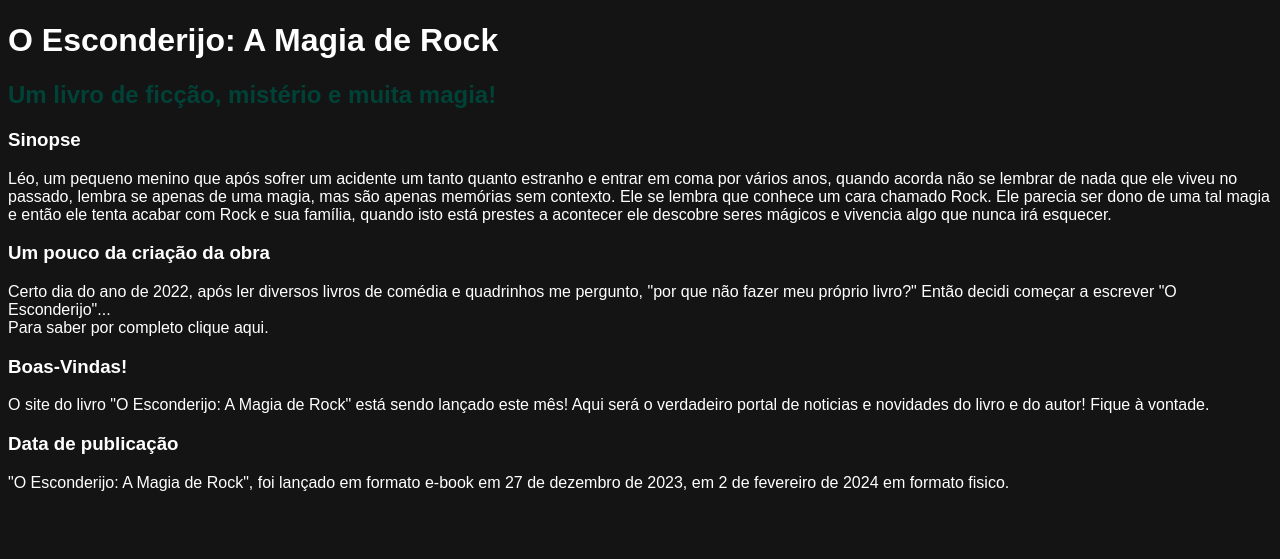
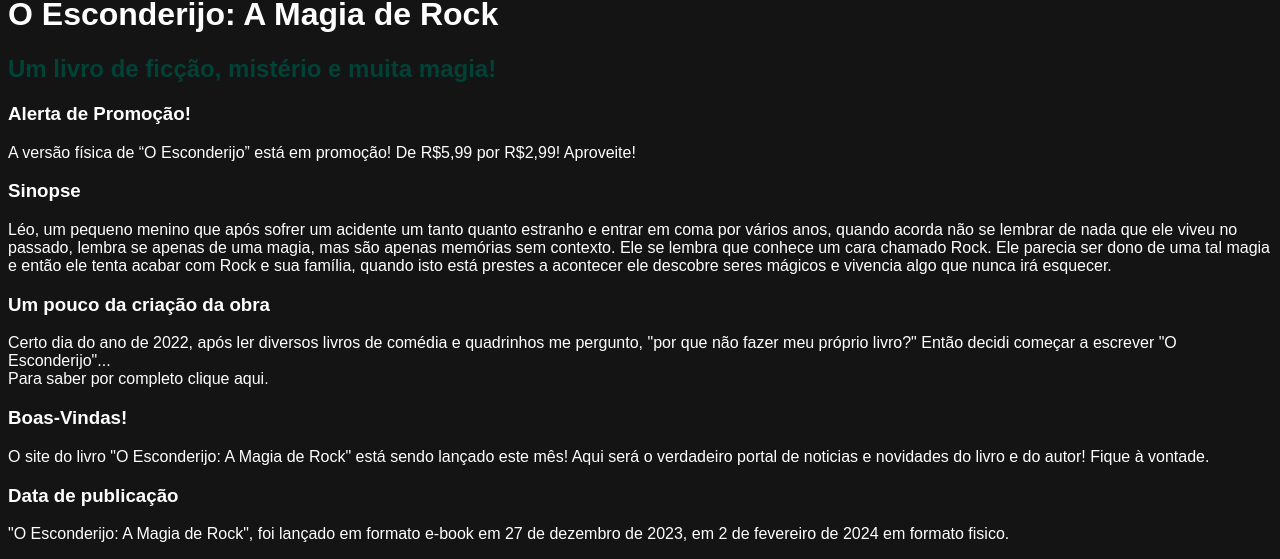
Before and after one commit to OEsconderijo/amagiaderock, a plain HTML site: page index.html in a window 1280 px wide. Shown: the part 271-830 px from the top of the page. Before the commit the page ends 800 px from the top, so only its background shows below. Drawn offline with Linux system fonts and the light colour scheme.

Commit message:
Update index.html

```diff
--- a/index.html
+++ b/index.html
@@ -2,7 +2,6 @@
 <html lang="pt-br">
 <head>
     <meta charset="UTF-8">
-    gtag.js
     <meta name="viewport" content="width=device-widht, initial-scale=1.0">
     <title>O Esconderijo: A Magia de Rock</title>
     <link rel="stylesheet" href="index.css">
@@ -32,6 +31,12 @@
     <h1>O Esconderijo: A Magia de Rock </h1>
     <h2>Um livro de ficção, mistério e muita magia!</h2>
    </header>
+    <main>
+  <section>
+    <h3 class="oi">Alerta de Promoção!</h3>
+    <p>A versão física de “O Esconderijo” está em promoção! De R$5,99 por R$2,99! Aproveite!</p>
+    </section>
+</main>
 
    <main>
     <section>
```
